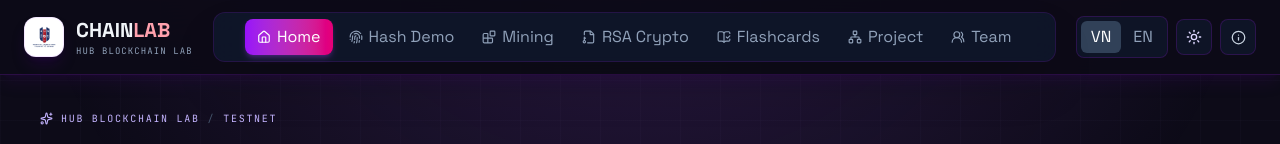
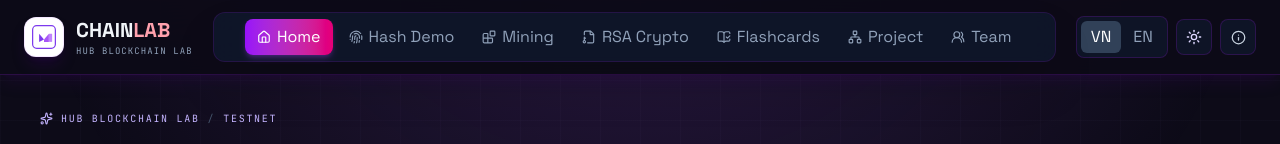
Before and after one commit to thieuthithuhuyen2006-lang/Chainlab, a React (Vite) app in the folder hubblock-react/: page / in a window 1280 px wide. Shown: the top 144 px of the page. Built offline with nearby package versions, Linux system fonts and the light colour scheme.

Commit message:
Thay logo HUB bang SVG hop le de khong loi hien thi

```diff
--- a/hubblock-react/src/Navbar.tsx
+++ b/hubblock-react/src/Navbar.tsx
@@ -38,7 +38,7 @@
       <div className="mx-auto flex max-w-[1500px] flex-wrap items-center justify-between gap-x-5 gap-y-3">
         <a className="order-1 flex shrink-0 items-center gap-3" href="#top" aria-label="CHAINLAB trang chủ" onClick={() => onTabChange('home')}>
           <span className="grid size-10 place-items-center rounded-xl border border-purple-300/30 bg-white p-1.5 shadow-lg shadow-purple-950/30">
-            <img src="/hub-logo.png" alt="HUB" onError={() => setLogoUnavailable(true)} className={`h-full w-full object-contain ${logoUnavailable ? 'hidden' : ''}`} />
+            <img src="/hub-logo.svg" alt="HUB" onError={() => setLogoUnavailable(true)} className={`h-full w-full object-contain ${logoUnavailable ? 'hidden' : ''}`} />
             {logoUnavailable && <span className="font-mono text-xs font-bold text-purple-700">HUB</span>}
           </span>
           <span className="leading-tight">
```
Also changed, not shown: hubblock-react/public/hub-logo.svg (added).
